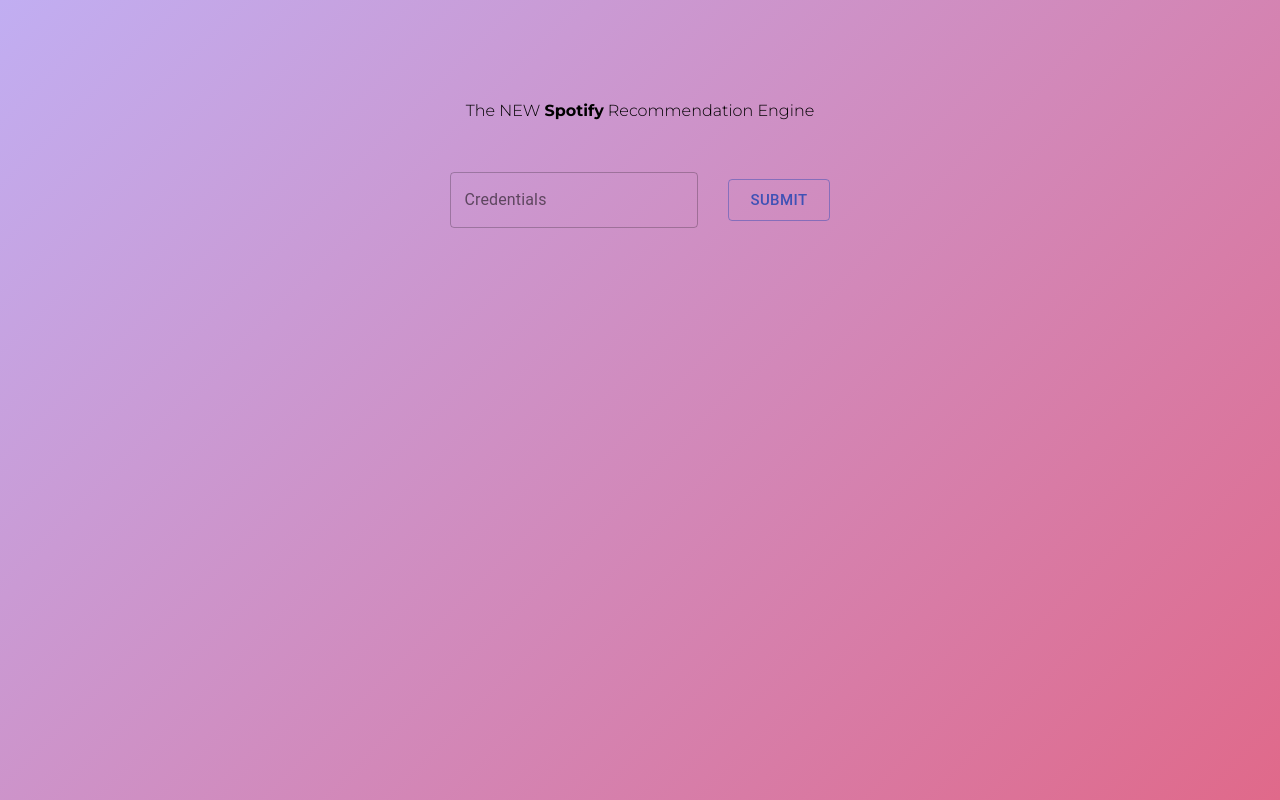
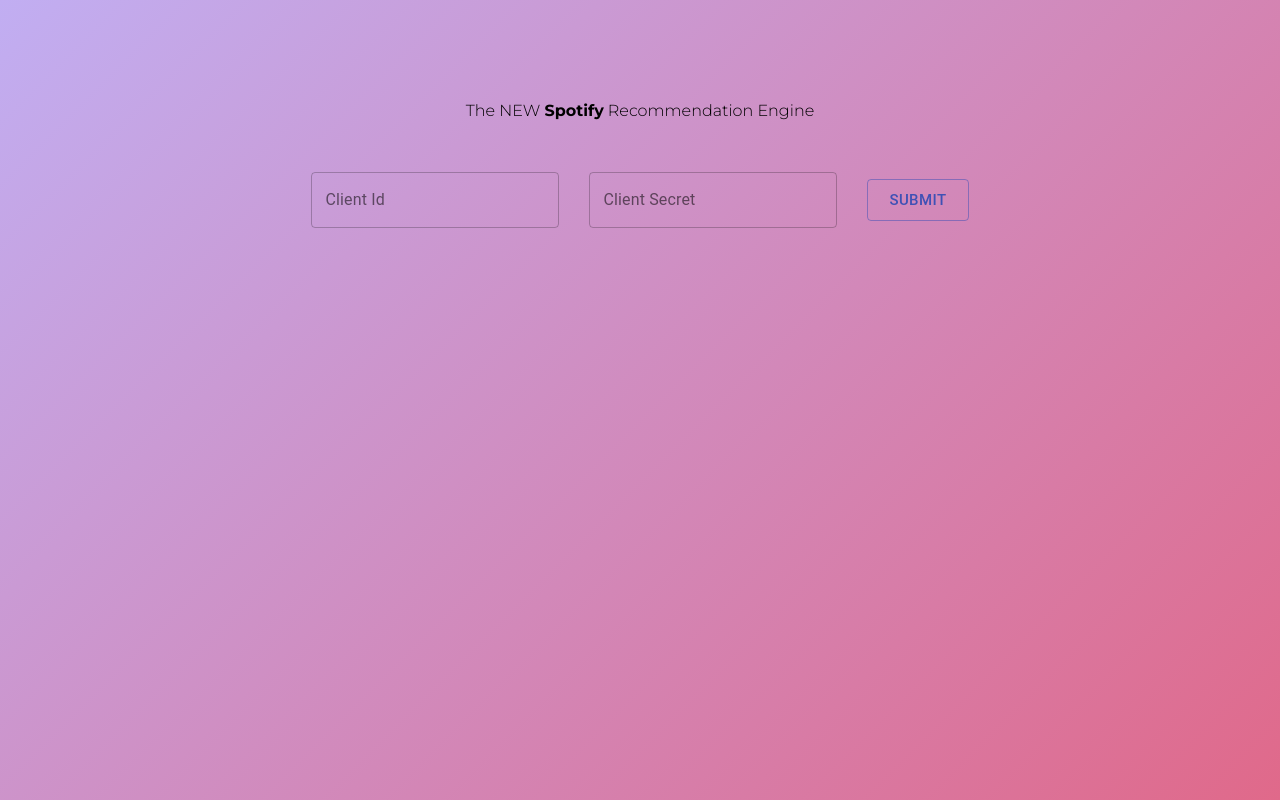
Before and after one commit to githubmaha/New-Spotify-Recommendation-Engine-UI, a React (Create React App) app: page / in a window 1280 px wide. Built offline with nearby package versions, Linux system fonts and the light colour scheme.

Commit message:
Created credential form elements

```diff
--- a/src/App.tsx
+++ b/src/App.tsx
@@ -13,7 +13,7 @@
       tension: 40,
       friction: 40
     },
-    to: async (next, cancel) => {
+    to: async (next) => {
       while (true) {
         await next({
           background: "linear-gradient(135deg, #f6d365 0%, #fda085 100%)",
--- a/src/Components/Home/Home.tsx
+++ b/src/Components/Home/Home.tsx
@@ -1,4 +1,4 @@
-import React, { useState, useMemo } from 'react';
+import React, { useState, useMemo, useCallback } from 'react';
 import Grid from '@material-ui/core/Grid';
 import './styles.css';
 import { TextField, Button } from '@material-ui/core';
@@ -26,7 +26,13 @@
 
 const SongForm = (): JSX.Element => {
     return (
-      <Grid container item justify="center" alignItems="center" className="song-form">
+      <Grid
+        container
+        item
+        justify="center"
+        alignItems="center"
+        className="height-spacing"
+      >
         <Grid item>
           <TextField label="Track Url" variant="outlined" />
         </Grid>
@@ -44,18 +50,47 @@
 };
 
 const CredentialsForm: React.FC<CredentialsFormProps> = (props): JSX.Element => {
+  const [clientId, setClientId] = useState("");
+  const [clientSecret, setClientSecret] = useState("");
+
+  const clientIdOnChange = useCallback(
+    (event: React.ChangeEvent<HTMLInputElement>) => {
+      setClientId(event.target.value);
+    },
+    []
+  );
+
+  const clientSecretOnChange = useCallback(
+    (event: React.ChangeEvent<HTMLInputElement>) => {
+      setClientSecret(event.target.value);
+    },
+    []
+  );
+
   return (
     <Grid
       container
       item
       justify="center"
       alignItems="center"
-      className="song-form"
+      className="height-spacing"
     >
       <Grid item>
-        <TextField label="Credentials" variant="outlined" />
+        <TextField
+          label="Client Id"
+          variant="outlined"
+          onChange={clientIdOnChange}
+        />
       </Grid>
-      <Grid item className="submit-button">
+      <Grid item className="spacing">
+        <TextField
+          label="Client Secret"
+          type="password"
+          variant="outlined"
+          onChange={clientSecretOnChange}
+        />
+      </Grid>
+      <Grid item className="spacing">
         <Button
           variant="outlined"
           size="large"
--- a/src/Components/Home/styles.css
+++ b/src/Components/Home/styles.css
@@ -1,8 +1,8 @@
-.song-form {
+.height-spacing {
     height: 20vh;
 }
 
-.submit-button {
+.spacing {
     padding-left: 30px;
 }
 
--- a/src/Hooks/useSpotify.tsx
+++ b/src/Hooks/useSpotify.tsx
@@ -1,6 +1,9 @@
+import { useState } from "react";
+
 const useSpotify = () => {
+    const [loggedIn, setLoggedIn] = useState(false);
     return {
-
+        login: (clientId, clientSecret) => {}
     };
 };
 
--- /dev/null
+++ b/src/Types/Spotify/AuthObject.d.ts
@@ -0,0 +1,4 @@
+type AuthObject = {
+    clientId: string,
+    clientSecret: string
+}
--- /dev/null
+++ b/src/Types/Spotify/Track.d.ts
@@ -0,0 +1,3 @@
+type Track = {
+
+}
```
